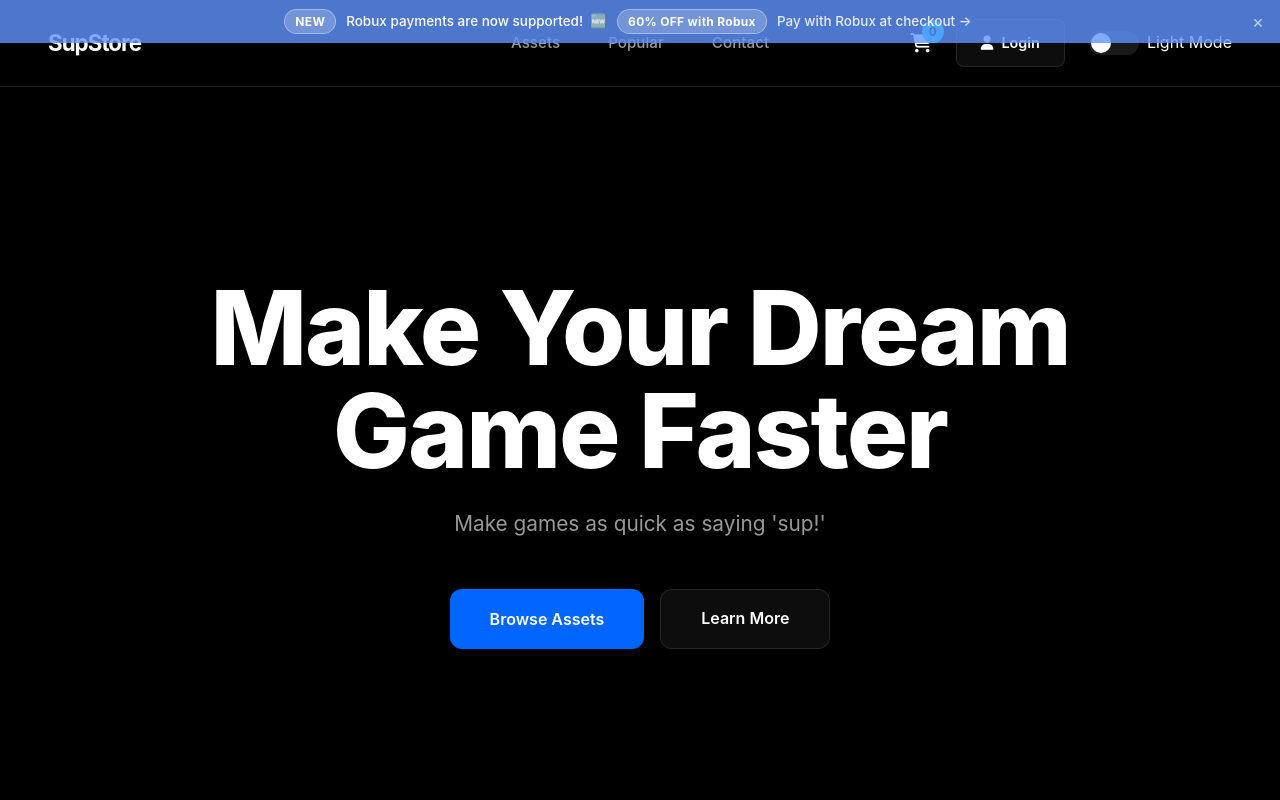
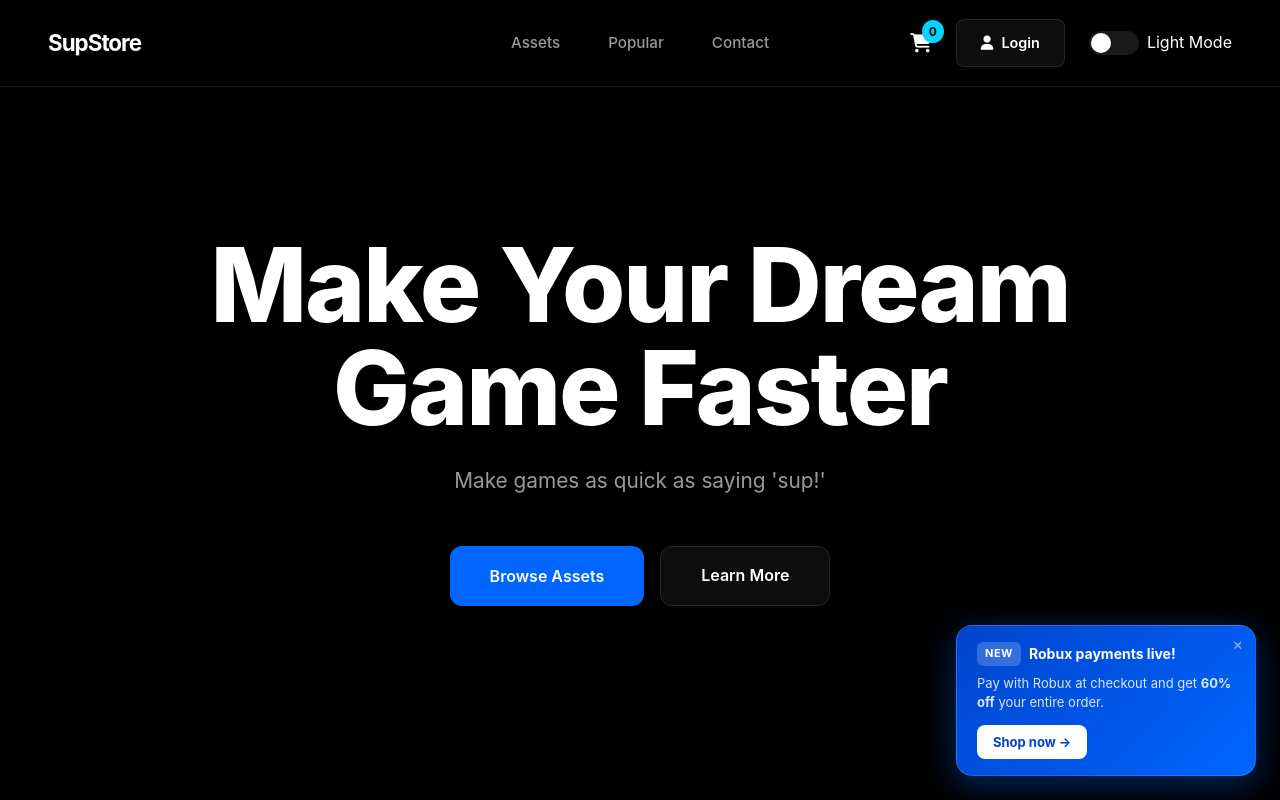
Before and after one commit to supstoredevelopment/supdoggy, a website: page src/index.html in a window 1280 px wide. Shown: the top 800 px of the page. Drawn offline with Linux system fonts and the light colour scheme; no server answers.

Commit message:
Update index.html

```diff
--- a/src/index.html
+++ b/src/index.html
@@ -1286,61 +1286,87 @@
 </head>
 
 <body data-theme="dark">
-    <!-- Robux Announcement Bar -->
-    <div id="robuxBar" style="
-      display: flex;
-      align-items: center;
-      justify-content: center;
-      gap: 10px;
-      background: rgba(96, 149, 255, 0.8);
-      padding: 9px 40px 9px 16px;
-      font-size: 13.5px;
-      font-weight: 500;
+    <div id="robuxNotif" style="
+  position: fixed;
+  bottom: 24px;
+  right: 24px;
+  z-index: 9999;
+  background: linear-gradient(135deg, #0044cc, #0066ff);
+  border: 1px solid rgba(255,255,255,0.15);
+  border-radius: 16px;
+  padding: 16px 20px;
+  max-width: 300px;
   color: #fff;
-      text-align: center;
-      flex-wrap: wrap;
-      position: relative;
-      z-index: 1001;
+  font-family: -apple-system, BlinkMacSystemFont, 'Inter', 'Segoe UI', sans-serif;
+  box-shadow: 0 8px 32px rgba(0,102,255,0.4);
+  animation: slideInNotif 0.4s cubic-bezier(0.34,1.56,0.64,1) both;
 ">
-        <span style="
-        background: rgba(255,255,255,0.22);
-        border: 1px solid rgba(255,255,255,0.35);
-        border-radius: 20px;
-        padding: 2px 10px;
-        font-size: 12px;
-        font-weight: 700;
-        letter-spacing: 0.3px;
-        white-space: nowrap;
-      ">NEW</span>
-        <span>Robux payments are now supported! &nbsp;&#127381;</span>
-        <span style="
-        background: rgba(255,255,255,0.22);
-        border: 1px solid rgba(255,255,255,0.35);
-        border-radius: 20px;
-        padding: 2px 10px;
-        font-size: 12px;
-        font-weight: 700;
-        letter-spacing: 0.3px;
-        white-space: nowrap;
-      ">60% OFF with Robux</span>
-        <span style="opacity: 0.85;">Pay with Robux at checkout →</span>
-        <button
-            onclick="document.getElementById('robuxBar').style.display='none'; document.getElementById('nav').style.top='0';"
-            style="
+        <style>
+            @keyframes slideInNotif {
+                from {
+                    opacity: 0;
+                    transform: translateY(20px) scale(0.95);
+                }
+
+                to {
+                    opacity: 1;
+                    transform: translateY(0) scale(1);
+                }
+            }
+        </style>
+        <button onclick="dismissNotif()" style="
     position: absolute;
+    top: 10px;
     right: 12px;
-        top: 50%;
-        transform: translateY(-50%);
     background: transparent;
     border: none;
-        color: rgba(255,255,255,0.65);
-        font-size: 18px;
+    color: rgba(255,255,255,0.6);
+    font-size: 16px;
     cursor: pointer;
     line-height: 1;
-        padding: 0 4px;
     font-family: inherit;
   ">&times;</button>
-    </div>
+        <div style="display:flex;align-items:center;gap:8px;margin-bottom:8px;">
+            <span style="
+      background: rgba(255,255,255,0.2);
+      border-radius: 6px;
+      padding: 3px 8px;
+      font-size: 11px;
+      font-weight: 700;
+      letter-spacing: 0.5px;
+      text-transform: uppercase;
+    ">New</span>
+            <span style="font-size:14px;font-weight:700;">Robux payments live!</span>
+        </div>
+        <p style="margin:0 0 12px;font-size:13px;opacity:0.85;line-height:1.5;">
+            Pay with Robux at checkout and get <strong>60% off</strong> your entire order.
+        </p>
+        <a href="/p/assets" style="
+    display: inline-block;
+    background: #fff;
+    color: #0044cc;
+    font-size: 13px;
+    font-weight: 700;
+    padding: 7px 16px;
+    border-radius: 8px;
+    text-decoration: none;
+  ">Shop now →</a>
+    </div>
+
+    <script>
+        function dismissNotif() {
+            document.getElementById('robuxNotif').style.display = 'none';
+            document.cookie = 'robux_notif_dismissed=1; max-age=' + (60 * 60 * 24 * 30) + '; path=/';
+        }
+
+        function getCookie(name) {
+            return document.cookie.split('; ').some(c => c.startsWith(name + '='));
+        }
+
+        if (getCookie('robux_notif_dismissed')) {
+            document.getElementById('robuxNotif').style.display = 'none';
+        }
+    </script>
     <nav id="nav">
         <div class="nav-container">
             <a href="/" class="logo">SupStore</a>
```
Lines whose indentation alone changed are shown as unchanged.
